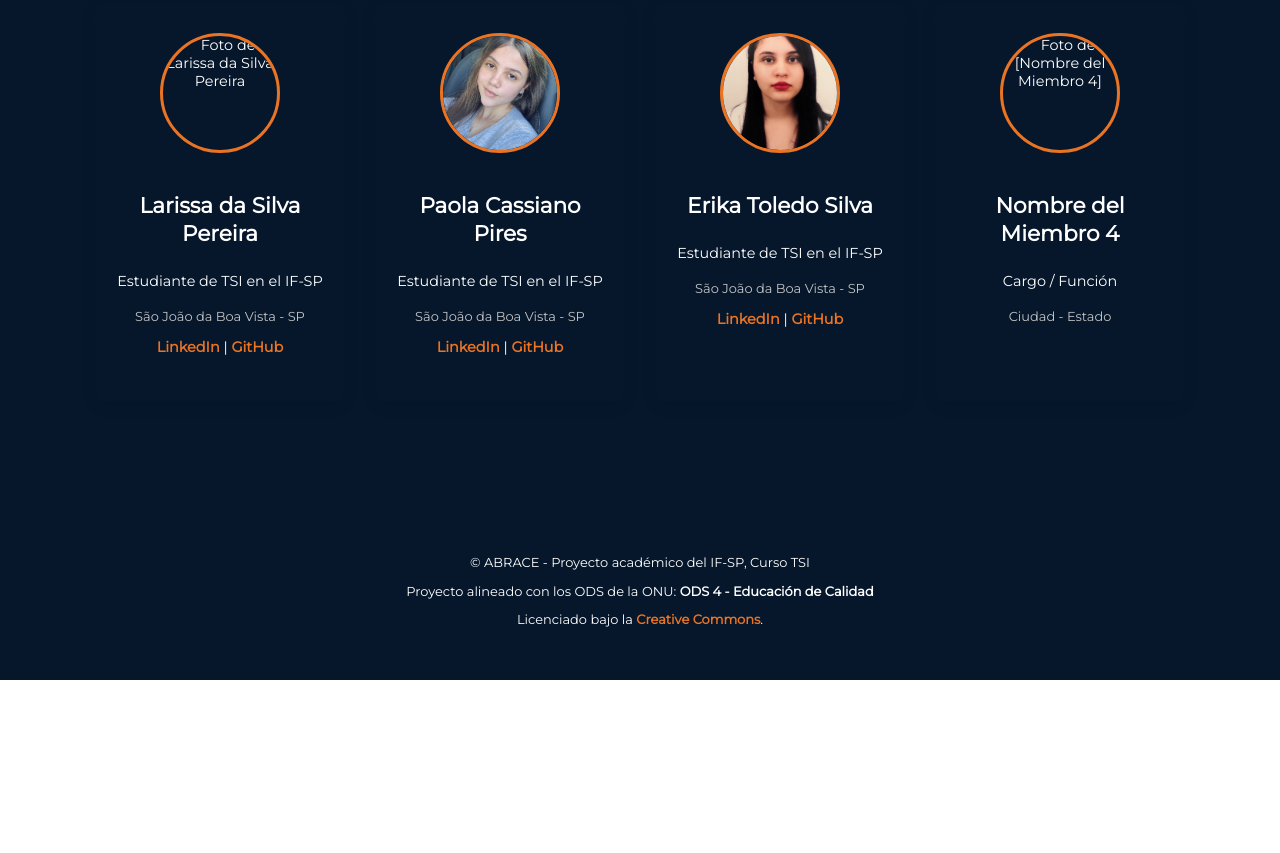
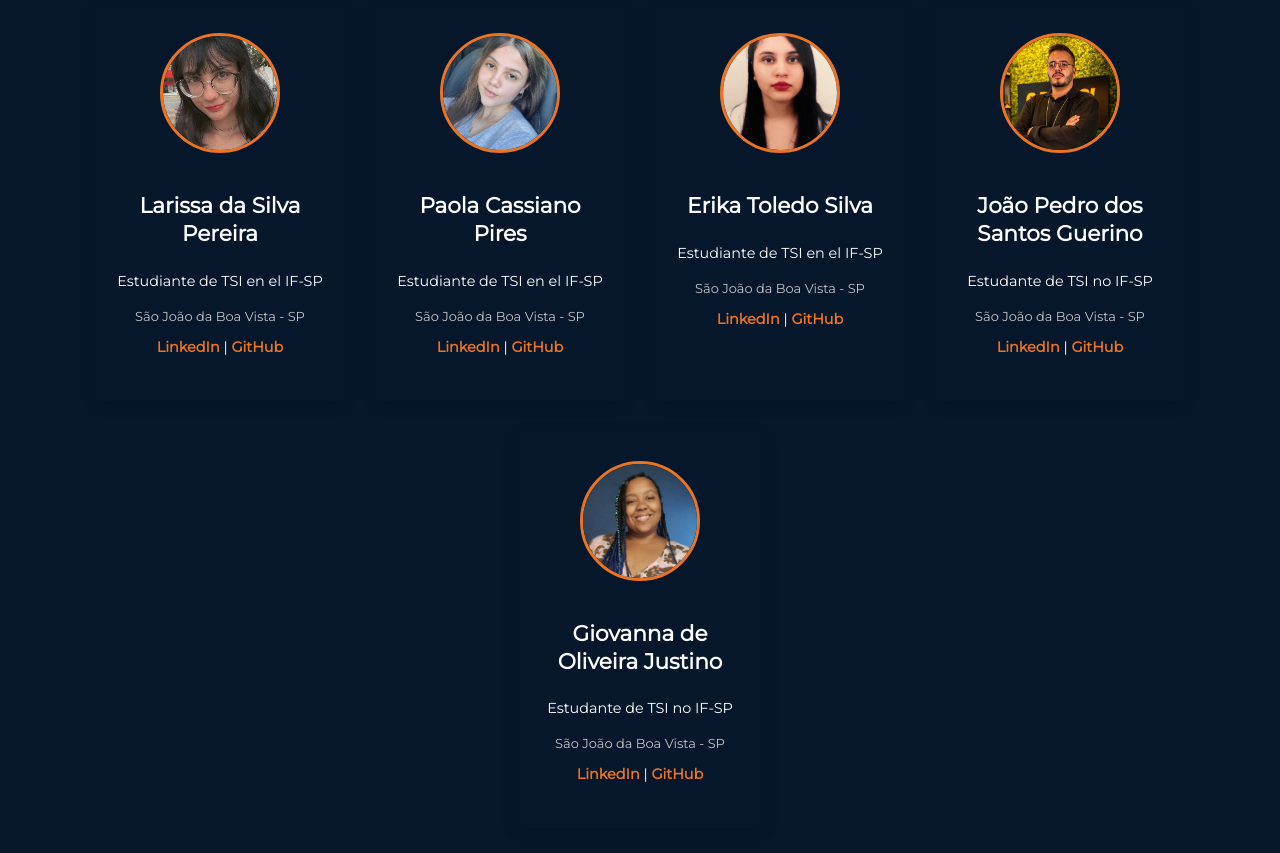
Before and after one commit to LariBits/ABRACE, a plain HTML site: page sobre-es.html in a window 1280 px wide. Shown: the part 1127-1980 px from the top of the page. Before the commit the page ends 1807 px from the top, so only its background shows below. Drawn offline with Linux system fonts and the light colour scheme.

Commit message:
adicionando membros

```diff
--- a/sobre-es.html
+++ b/sobre-es.html
@@ -85,7 +85,7 @@
 
             <div class="container-membros">
                 <div class="card-membro">
-                    <img src="imagens/larissa.jpeg" alt="Foto de Larissa da Silva Pereira">
+                    <img src="imagens/larissa.jpg" alt="Foto de Larissa da Silva Pereira">
                     <h2>Larissa da Silva Pereira</h2>
                     <p class="role">Estudiante de TSI en el IF-SP</p>
                     <p class="location">São João da Boa Vista - SP</p>
@@ -117,12 +117,27 @@
 </p>
 </div>
 
-                <div class="card-membro">
-                    <img src="imagens/membro4.jpeg" alt="Foto de [Nombre del Miembro 4]">
-                    <h2>Nombre del Miembro 4</h2>
-                    <p class="role">Cargo / Función</p>
-                    <p class="location">Ciudad - Estado</p>
-                </div>
+<div class="card-membro">
+<img alt="Foto de João Pedro dos Santos Guerino" src="imagens/joao.jpg"/>
+<h2>João Pedro dos Santos Guerino</h2>
+<p class="role">Estudante de TSI no IF-SP</p>
+<p class="location">São João da Boa Vista - SP</p>
+<p>
+  <a href="https://www.linkedin.com/in/joao-p-guerino" target="_blank">LinkedIn</a> |
+  <a href="https://github.com/uaijoaopedro" target="_blank">GitHub</a>
+</p>
+</div>
+
+<div class="card-membro">
+<img alt="Foto de Giovanna de Oliveira Justino" src="imagens/giovanna.jpg"/>
+<h2>Giovanna de Oliveira Justino</h2>
+<p class="role">Estudante de TSI no IF-SP</p>
+<p class="location">São João da Boa Vista - SP</p>
+<p>
+  <a href="https://www.linkedin.com/in/giovanna-de-oliveira-justino-bab752196?utm_source=share&utm_campaign=share_via&utm_content=profile&utm_medium=android_app" target="_blank">LinkedIn</a> |
+  <a href="https://github.com/GiovannaO" target="_blank">GitHub</a>
+</p>
+</div>
             </div>
         </div>
     </section>
```
Also changed, not shown: sobre.html (+1 -1 lines).
